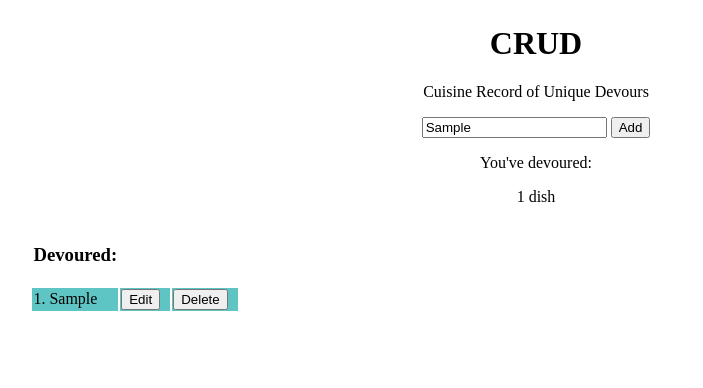
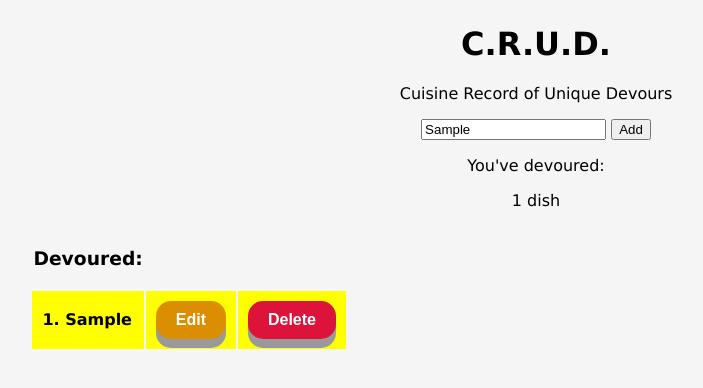
Before and after one commit to HerndonC/BasicCrud, a plain HTML site: page index.html in a window 1280 px wide. Both pictures are taken after typing "Sample" into the empty fields and a click on the input "Add". Shown: the whole page, without its empty margins (104-807 px from the left). Drawn offline with Linux system fonts and the light colour scheme.

Commit message:
changed css

```diff
--- a/index.html
+++ b/index.html
@@ -9,7 +9,7 @@
 </head>
 <body>
     <div class="title">
-        <h1>CRUD</h1>
+        <h1>C.R.U.D.</h1>
         <p>Cuisine Record of Unique Devours</p>
     </div>
     <div class="form">
@@ -32,7 +32,7 @@
     <div id="edit-box" role="aria-hidden" >
         <form action="javascript:void(0);" method="POST" id="save-edit">
             <input type="text" id="edit-todo">
-            <input type="submit" value="save" class="saveButton">
+            <input type="submit" value="Save" class="saveButton">
             <a onclick="CloseInput()" aria-label="Close">&#10006;</a>
         </form>
     </div>
--- a/styles.css
+++ b/styles.css
@@ -1,9 +1,15 @@
 .title {
+    font-family: Verdana, Geneva, Tahoma, sans-serif;
     text-align: center;
     margin-top: 25px;
 }
 
+body {
+    background-color: #f5f5f5;
+}
+
 .form {
+    font-family: Verdana, Geneva, Tahoma, sans-serif;
     margin: auto;
     max-width: 80%;
     text-align: center;
@@ -21,11 +27,91 @@ input[type='submit'], button, [aria-label] {
 }
 
 td {
-    background-color: rgb(94, 196, 196);
-    padding-right: 10px;
+    font-family: Verdana, Geneva, Tahoma, sans-serif;
+    font-weight: bold;
+    background-color: #FFFF00;
+    padding: 10px 10px;
     text-align: left;
+    font-size: 16px;
 }
 
 .to-do {
     background: transparent;
+    font-size: 16px;
 }
+
+.editButton {
+    display: inline-block;
+    font-weight: bold;
+    padding: 10px 20px;
+    font-size: 16px;
+    cursor: pointer;
+    text-align: center;
+    text-decoration: none;
+    outline: none;
+    color: #fff;
+    background-color: #db8f00;
+    border: none;
+    border-radius: 15px;
+    box-shadow: 0 9px #999;
+}
+
+.editButton:active {
+    background-color: #FF8C00;
+    box-shadow: 0 5px #667;
+    transform: translateY(4px);
+}
+
+.editButton:hover {background-color: #FF8C00}
+
+.deleteButton {
+    font-weight: bold;
+    display: inline-block;
+    padding: 10px 20px;
+    font-size: 16px;
+    cursor: pointer;
+    text-align: center;
+    text-decoration: none;
+    outline: none;
+    color: #fff;
+    background-color: #DC143C;
+    border: none;
+    border-radius: 15px;
+    box-shadow: 0 9px #999;
+}
+
+.deleteButton:active {
+    background-color: #b22222;
+    box-shadow: 0 5px #667;
+    transform: translateY(4px);
+}
+
+.deleteButton:hover {background-color: #b22222}
+
+.saveButton {
+    display: inline-block;
+    font-weight: bold;
+    padding: 10px 20px;
+    font-size: 16px;
+    cursor: pointer;
+    text-align: center;
+    text-decoration: none;
+    outline: none;
+    color: #fff;
+    background-color: #4CAF50;
+    border: none;
+    border-radius: 15px;
+    box-shadow: 0 9px #999;
+}
+
+.saveButton:active {
+    background-color: #3e8e41;
+    box-shadow: 0 5px #667;
+    transform: translateY(4px);
+}
+
+.saveButton:hover {background-color: #3e8e41}
+
+#edit-todo {
+    font-size: 20px;
+}
```
Also changed, not shown: 1 other file.
